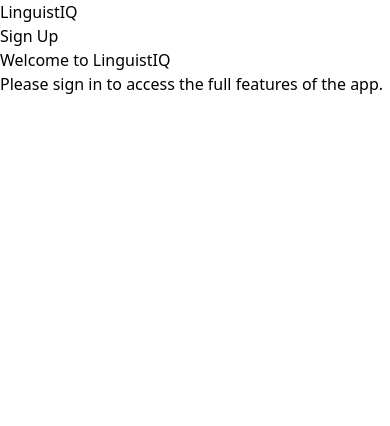
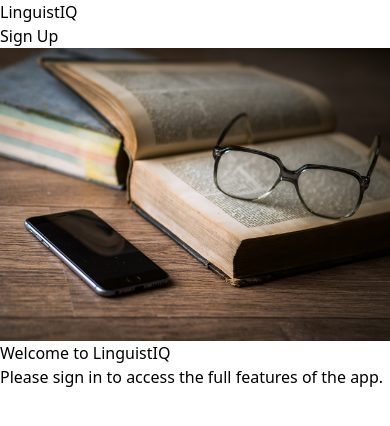
Before and after one commit to Sanil-Surve/LinguistIQ-client, a React (Vite) app: page / in a window 390 px wide. Shown: the top 426 px of the page. Built offline with nearby package versions, Linux system fonts and the light colour scheme; no server answers.

Commit message:
initial commit

```diff
--- a/src/App.jsx
+++ b/src/App.jsx
@@ -2,6 +2,7 @@ import React, { useState } from "react";
 import { useDispatch, useSelector } from "react-redux";
 import { generateLesson } from "./lessonSlice";
 import { generateQuizzes } from "./quizSlice";
+import mainLogo from "./assets/logo.jpg";
 import Navbar from "./Navbar";
 
 function App() {
@@ -68,10 +69,42 @@ function App() {
           )}
         </div>
       ) : (
-        <div className="flex items-center justify-center min-h-screen">
-          <div className="p-8 text-center">
-            <h1 className="text-3xl font-bold mb-4">Welcome to LinguistIQ</h1>
-            <p className="text-lg">
+        // <div className="flex items-center justify-center min-h-screen">
+        //   <div className="p-8 text-center">
+        //     <h1 className="text-3xl font-bold mb-4">Welcome to LinguistIQ</h1>
+        //     <p className="text-lg">
+        //       Please sign in to access the full features of the app.
+        //     </p>
+        //   </div>
+        // </div>
+
+        // <div className="flex items-center justify-center min-h-screen">
+        //   <div className="p-8 text-center">
+        //     {/* Logo Image */}
+        //     <img
+        //       src={mainLogo}// Replace this with the actual path to your logo file
+        //       alt="LinguistIQ Logo"
+        //       className="mx-auto mb-4 max-w-md h-auto rounded" // Tailwind classes for styling
+        //     />
+        //     <h1 className="text-3xl font-bold mb-4">Welcome to LinguistIQ</h1>
+        //     <p className="text-lg">
+        //       Please sign in to access the full features of the app.
+        //     </p>
+        //   </div>
+        // </div>
+
+        <div className="flex items-center justify-center min-h-screen px-4">
+          <div className="p-6 text-center max-w-md">
+            {/* Logo Image */}
+            <img
+              src={mainLogo} // Replace this with the actual path to your logo file
+              alt="LinguistIQ Logo"
+              className="mx-auto mb-4 w-24 h-auto md:w-32 lg:w-40 rounded" // Responsive sizing
+            />
+            <h1 className="text-2xl md:text-3xl font-bold mb-4">
+              Welcome to LinguistIQ
+            </h1>
+            <p className="text-base md:text-lg">
               Please sign in to access the full features of the app.
             </p>
           </div>
```
Also changed, not shown: src/assets/logo.jpg (added).
